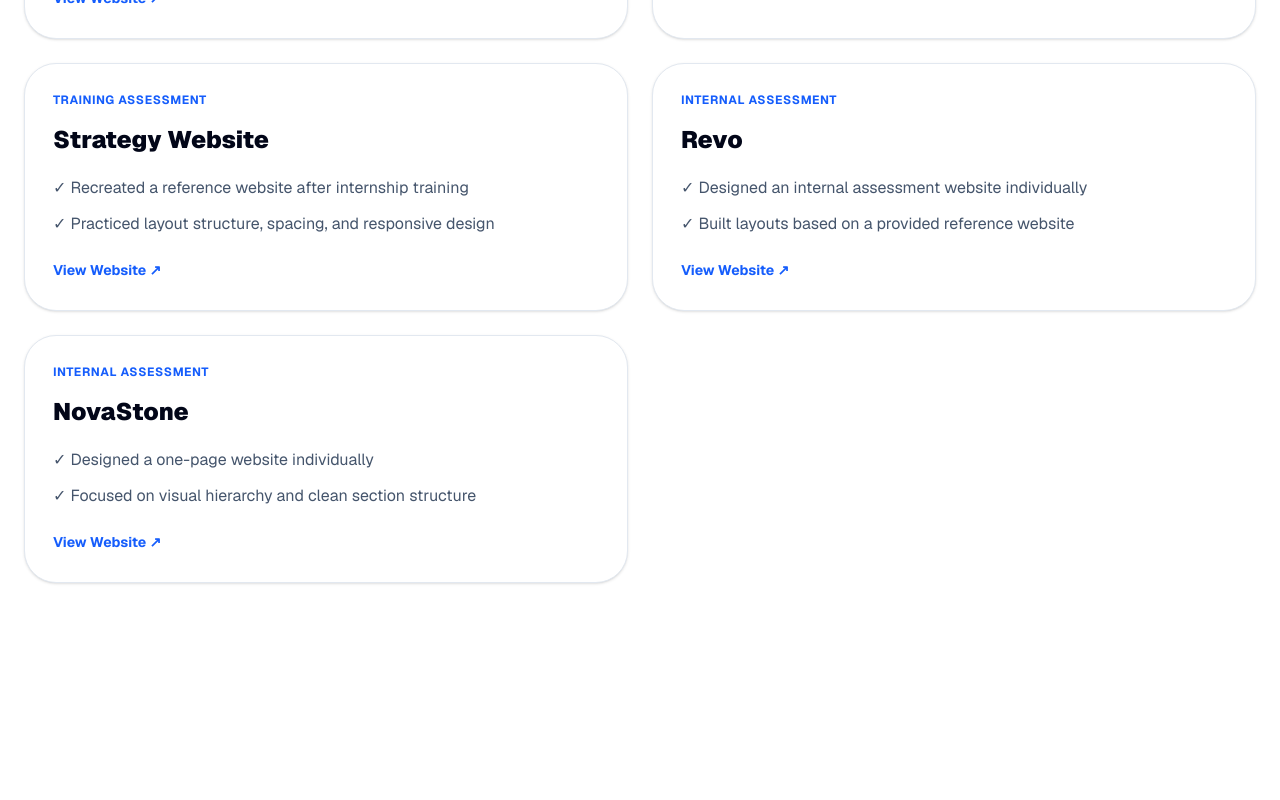
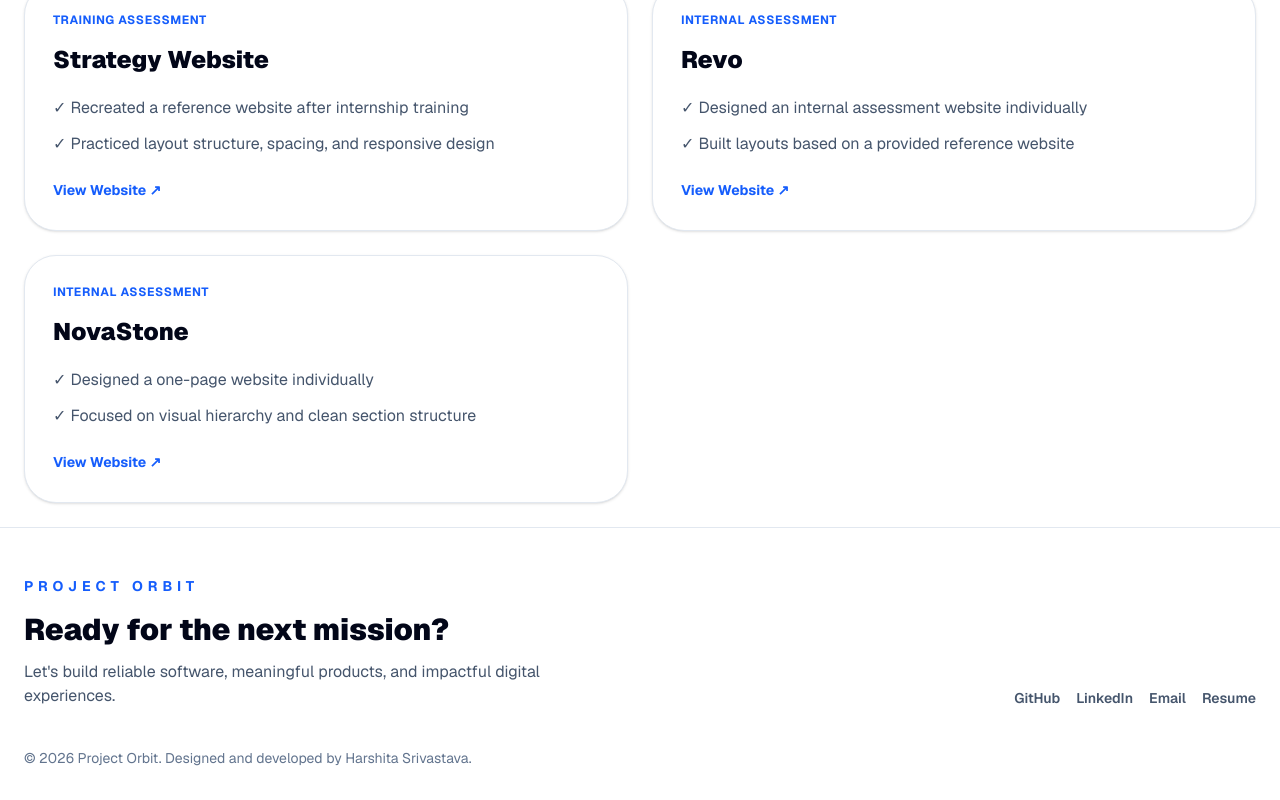
Before and after one commit to HARSHITA-SRIVASTAVA/project-orbit, a Next.js app: page /experience in a window 1280 px wide. Shown: the part 1105-1905 px from the top of the page. Before the commit the page ends 1768 px from the top, so only its background shows below. Built offline with nearby package versions, Linux system fonts and the light colour scheme.

Commit message:
feat:footer added

```diff
--- a/app/engineering/[slug]/page.tsx
+++ b/app/engineering/[slug]/page.tsx
@@ -3,7 +3,7 @@ import Container from "@/components/layout/Container";
 import Navbar from "@/components/layout/Navbar";
 import Button from "@/components/ui/Button";
 import { notFound } from "next/navigation";
-
+import Footer from "@/components/layout/Footer";
 
 type ProjectPageProps = {
   params: Promise<{
@@ -24,7 +24,7 @@ export default async function ProjectPage({ params }: ProjectPageProps) {
     <>
       <Navbar />
 
-      <main className="py-20">
+      <main className="min-h-screen">
         <Container>
           <p className="text-sm font-bold uppercase tracking-[0.35em] text-blue-600">
             Engineering Mission
@@ -147,6 +147,7 @@ export default async function ProjectPage({ params }: ProjectPageProps) {
           </div>
         </Container>
       </main>
+      <Footer />
     </>
   );
 }
--- a/app/experience/page.tsx
+++ b/app/experience/page.tsx
@@ -1,6 +1,8 @@
 import Navbar from "@/components/layout/Navbar";
 import Container from "@/components/layout/Container";
 import { experiences } from "@/data/experience";
+
+import Footer from "@/components/layout/Footer";
 
 export default function ExperiencePage() {
   const experience = experiences[0];
@@ -9,7 +11,7 @@ export default function ExperiencePage() {
     <>
       <Navbar />
 
-      <main className="py-20">
+      <main className="min-h-screen">
         <Container>
           <p className="text-sm font-bold uppercase tracking-[0.35em] text-blue-600">
             Flight Log
@@ -94,7 +96,9 @@ export default function ExperiencePage() {
             </div>
           </section>
         </Container>
+
       </main>
+      <Footer />
     </>
   );
 }
--- a/app/milestones/page.tsx
+++ b/app/milestones/page.tsx
@@ -1,13 +1,16 @@
 import Navbar from "@/components/layout/Navbar";
 import Container from "@/components/layout/Container";
 import { milestones } from "@/data/milestones";
+
+import Footer from "@/components/layout/Footer";
+
 
 export default function MilestonesPage() {
   return (
     <>
       <Navbar />
 
-      <main className="py-20">
+      <main className="min-h-screen">
         <Container>
           <p className="text-sm font-bold uppercase tracking-[0.35em] text-blue-600">
             Mission Milestones
@@ -43,7 +46,9 @@ export default function MilestonesPage() {
             ))}
           </section>
         </Container>
+
       </main>
+       <Footer />
     </>
   );
 }
--- a/app/page.tsx
+++ b/app/page.tsx
@@ -5,6 +5,7 @@ import CurrentOrbit from "@/components/home/CurrentOrbit";
 import FeaturedMissions from "@/components/home/FeaturedMissions";
 import ExperiencePreview from "@/components/home/ExperiencePreview";
 import MilestonesPreview from "@/components/home/MilestonesPreview";
+import Footer from "@/components/layout/Footer";
 
 export default function Home() {
   return (
@@ -17,6 +18,7 @@ export default function Home() {
         <FeaturedMissions />
         <ExperiencePreview />
         <MilestonesPreview />
+        <Footer />
       </main>
     </>
   );
--- /dev/null
+++ b/components/layout/Footer.tsx
@@ -0,0 +1,45 @@
+import Container from "@/components/layout/Container";
+
+export default function Footer() {
+  return (
+    <footer className="mt-6 border-t border-slate-200 py-8">
+      <Container>
+        <div className="flex flex-col gap-8 md:flex-row md:items-end md:justify-between">
+          <div>
+            <p className="mt-4 text-sm font-bold uppercase tracking-[0.35em] text-blue-600">
+              Project Orbit
+            </p>
+
+            <h2 className="mt-4 text-3xl font-black text-slate-950">
+              Ready for the next mission?
+            </h2>
+
+            <p className="mt-3 max-w-xl text-slate-600">
+              Let&apos;s build reliable software, meaningful products, and
+              impactful digital experiences.
+            </p>
+          </div>
+
+          <div className="flex flex-wrap gap-4 text-sm font-semibold">
+            <a href="https://github.com/HARSHITA-SRIVASTAVA" target="_blank" rel="noopener noreferrer" className="text-slate-600 hover:text-blue-600">
+              GitHub
+            </a>
+            <a href="https://www.linkedin.com/in/harshita-srivastava-07b043292/" className="text-slate-600 hover:text-blue-600">
+              LinkedIn
+            </a>
+            <a href="mailto:srivastavaharshita1704@gmail.com" className="text-slate-600 hover:text-blue-600">
+              Email
+            </a>
+            <a href="/resume.pdf" className="text-slate-600 transition-colors hover:text-blue-600">
+              Resume
+            </a>
+          </div>
+        </div>
+
+        <p className="mt-10 text-sm text-slate-500">
+          © {new Date().getFullYear()} Project Orbit. Designed and developed by Harshita Srivastava.
+        </p>
+      </Container>
+    </footer>
+  );
+}
--- a/components/layout/MobileMenu.tsx
+++ b/components/layout/MobileMenu.tsx
@@ -3,6 +3,10 @@
 import { useState } from "react";
 
 const navItems = [
+    {
+    label: "Home",
+    href: "/",
+  },
   {
     label: "Engineering",
     href: "/engineering",
```
